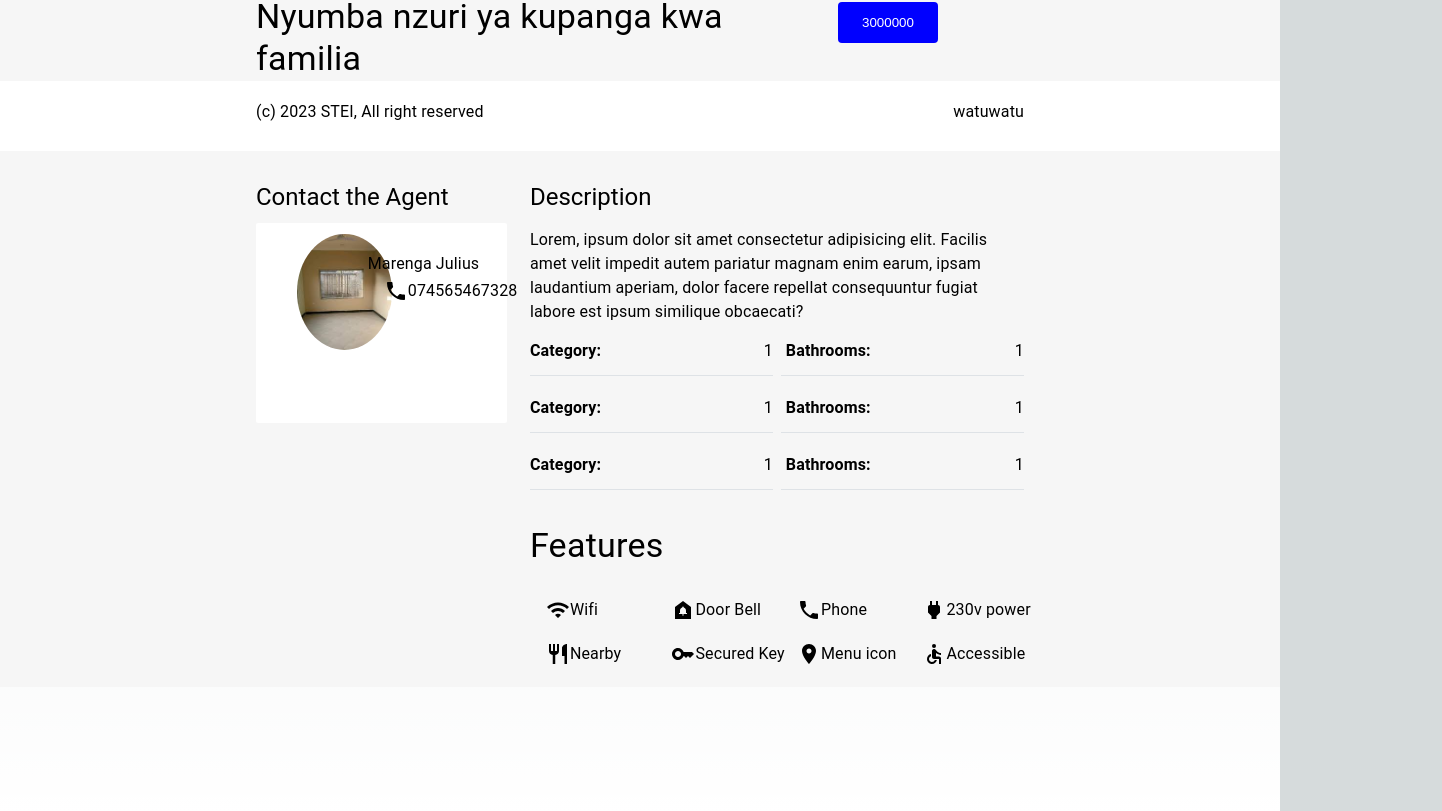
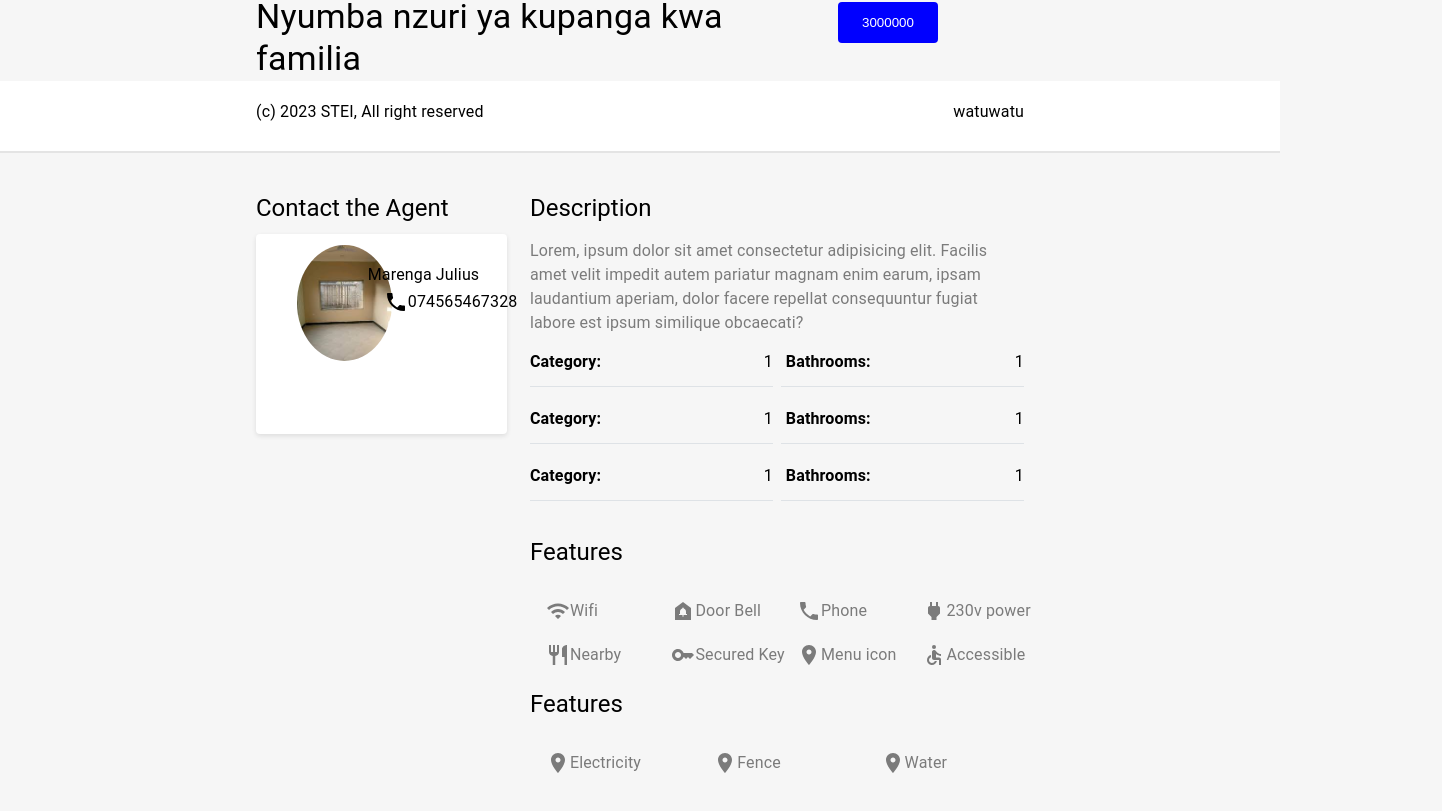
Before and after one commit to Glowingworld/STEIv1, a Next.js app: page /Property/Detail in a window 1280 px wide. Shown: the part 649-1460 px from the top of the page, 1442 px wide, since content can reach past the window. Built offline with nearby package versions, Linux system fonts and the light colour scheme.

Commit message:
the login page completed ---->registration on progress

```diff
--- a/src/components/navbar.jsx
+++ b/src/components/navbar.jsx
@@ -255,7 +255,7 @@ export default function ButtonAppBar() {
                 color: " rgba(0, 0, 0, 0.5)",
               }}
             >
-              <a>Login</a>
+              <Link href="/Login">Login</Link>
             </Typography>
 
             <Typography
--- a/src/pages/Property/Detail/index.jsx
+++ b/src/pages/Property/Detail/index.jsx
@@ -27,7 +27,7 @@ const Detail = () => {
   const car = [{}];
 
   return (
-    <Box style={{ paddingBottom: "10%" }}>
+    <Box style={{ paddingBottom: "0%" }}>
       <ButtonAppBar />
       <Box className={styles.testColor}></Box>
       <Box className={styles.detail}>
@@ -57,11 +57,11 @@ const Detail = () => {
                     Nyumba nzuri ya kupanga kwa familia
                   </Typography>
                 </Box>
-                <Box>
-                  <Typography variant="h6">
+                <Box sx={{ color: " rgba(0, 0, 0, 0.5)" }}>
+                  <MenuItem>
                     <PlaceIcon />
-                    Arusha
-                  </Typography>
+                    <Typography variant="h6">Arusha</Typography>
+                  </MenuItem>
                 </Box>
               </Grid>
               <Grid item xs={12} md={3}>
@@ -91,8 +91,9 @@ const Detail = () => {
                 <Box
                   style={{
                     backgroundColor: "white",
-                    borderRadius: "2px",
+                    borderRadius: "4px",
                     height: "200px",
+                    boxShadow: "0 0.125rem 0.3125rem rgb(0 0 0 / 10%)",
                   }}
                 >
                   <Grid container>
@@ -132,11 +133,25 @@ const Detail = () => {
                   </Grid>
                 </Box>
               </Grid>
-              <Grid item xs={12} md={8}>
+              <Grid
+                item
+                xs={12}
+                md={8}
+                style={{
+                  paddingBottom: "5%",
+                  borderBottom: "1px solid #dee2e6",
+                }}
+              >
                 <Box style={{ paddingBottom: "3%", paddingLeft: "3%" }}>
                   <Typography variant="h5">Description</Typography>
                 </Box>
-                <Box style={{ paddingBottom: "3%", paddingLeft: "3%" }}>
+                <Box
+                  style={{
+                    paddingBottom: "3%",
+                    paddingLeft: "3%",
+                    color: " rgba(0, 0, 0, 0.5)",
+                  }}
+                >
                   <Typography>
                     Lorem, ipsum dolor sit amet consectetur adipisicing elit.
                     Facilis amet velit impedit autem pariatur magnam enim earum,
@@ -198,12 +213,17 @@ const Detail = () => {
                   })}
                 </Box>
 
-                <Box style={{ paddingBottom: "3%", paddingLeft: "3%" }}>
+                <Box
+                  style={{
+                    paddingBottom: "3%",
+                    paddingLeft: "3%",
+                  }}
+                >
                   <Box style={{ paddingBottom: "5%" }}>
-                    <Typography variant="h4">Features</Typography>
+                    <Typography variant="h5">Features</Typography>
                   </Box>
 
-                  <Box>
+                  <Box sx={{ color: " rgba(0, 0, 0, 0.5)" }}>
                     <Grid container spacing={1}>
                       <Grid item xs={12} md={3}>
                         <Box>
@@ -281,6 +301,36 @@ const Detail = () => {
                   </Box>
                   <Box></Box>
                 </Box>
+
+                <Box style={{ paddingBottom: "3%", paddingLeft: "3%" }}>
+                  <Box style={{ paddingBottom: "5%" }}>
+                    <Typography variant="h5">Features</Typography>
+                  </Box>
+                  <Grid
+                    container
+                    spacing={1}
+                    sx={{ color: " rgba(0, 0, 0, 0.5)" }}
+                  >
+                    <Grid item xs={12} md={4}>
+                      <MenuItem>
+                        <PlaceIcon />
+                        Electricity
+                      </MenuItem>
+                    </Grid>
+                    <Grid item xs={12} md={4}>
+                      <MenuItem>
+                        <PlaceIcon />
+                        Fence
+                      </MenuItem>
+                    </Grid>
+                    <Grid item xs={12} md={4}>
+                      <MenuItem>
+                        <PlaceIcon />
+                        Water
+                      </MenuItem>
+                    </Grid>
+                  </Grid>
+                </Box>
               </Grid>
             </Grid>
           </Box>
--- a/src/styles/Home.module.scss
+++ b/src/styles/Home.module.scss
@@ -74,7 +74,7 @@
     to bottom,
     rgba(193, 210, 247, 1) 0%,
     rgba(193, 211, 247, 1) 0%,
-    rgba(246, 246, 246, 1) 5%
+    rgba(246, 246, 246, 1) 8%
   );
 }
 
@@ -125,6 +125,8 @@
 }
 
 .secondDetail {
+  padding-bottom: 5%;
   border-top: 2px solid #e4e4e4;
   background-color: #f6f6f6;
+  height: 100%;
 }
--- a/src/styles/globals.css
+++ b/src/styles/globals.css
@@ -1,9 +1,9 @@
 :root {
   --max-width: 1100px;
   --border-radius: 12px;
-  --font-mono: ui-monospace, Menlo, Monaco, 'Cascadia Mono', 'Segoe UI Mono',
-    'Roboto Mono', 'Oxygen Mono', 'Ubuntu Monospace', 'Source Code Pro',
-    'Fira Mono', 'Droid Sans Mono', 'Courier New', monospace;
+  --font-mono: ui-monospace, Menlo, Monaco, "Cascadia Mono", "Segoe UI Mono",
+    "Roboto Mono", "Oxygen Mono", "Ubuntu Monospace", "Source Code Pro",
+    "Fira Mono", "Droid Sans Mono", "Courier New", monospace;
 
   --foreground-rgb: 0, 0, 0;
   --background-start-rgb: 214, 219, 220;
@@ -81,18 +81,18 @@
 
 html,
 body {
-  max-width: 100vw;
-  overflow-x: hidden;
+  /* max-width: 100vw; */
+  /* overflow-x: hidden; */
 }
 
 body {
   color: rgb(var(--foreground-rgb));
   background: linear-gradient(
-      to bottom,
-      transparent,
-      rgb(var(--background-end-rgb))
-    )
-    rgb(var(--background-start-rgb));
+    to bottom,
+    rgba(193, 210, 247, 1) 0%,
+    rgba(193, 211, 247, 1) 0%,
+    rgba(246, 246, 246, 1) 0%
+  );
 }
 
 a {
```
Also changed, not shown: src/pages/Login/index.jsx (+96 -0 lines).
